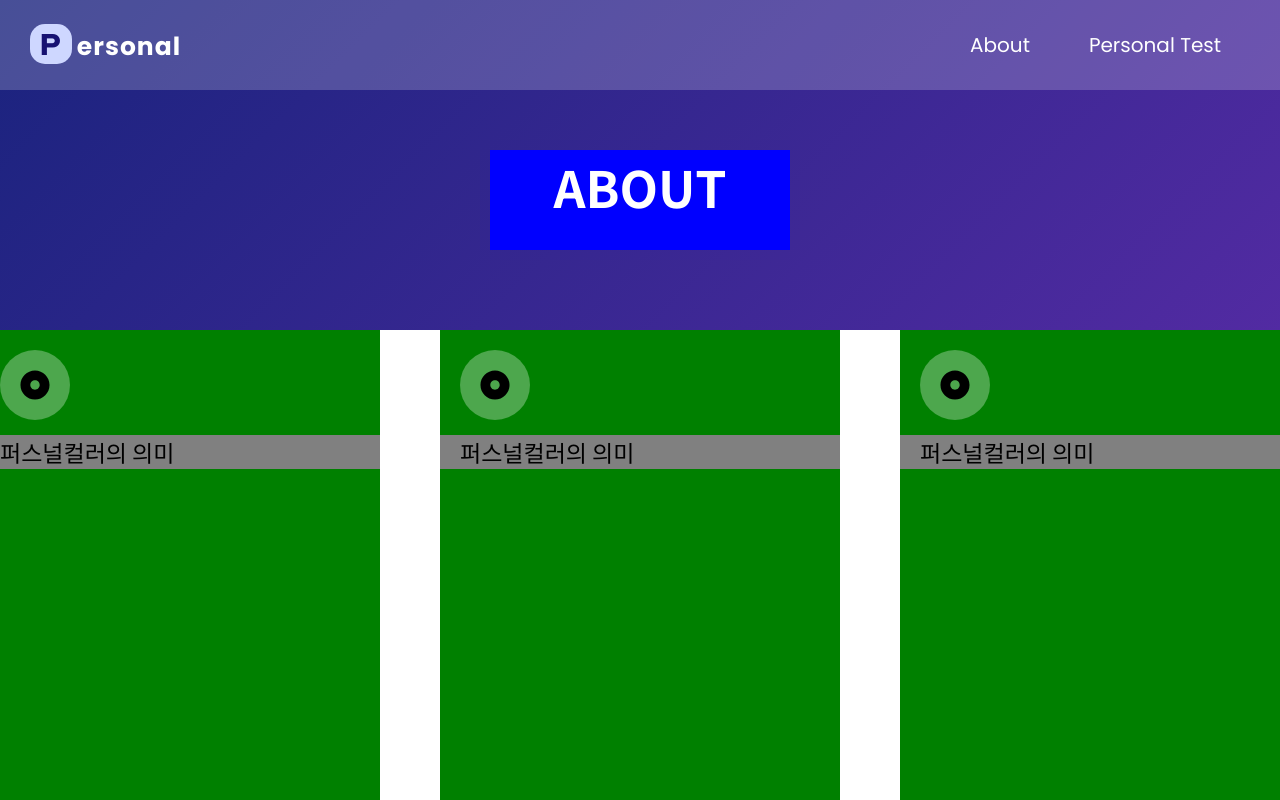
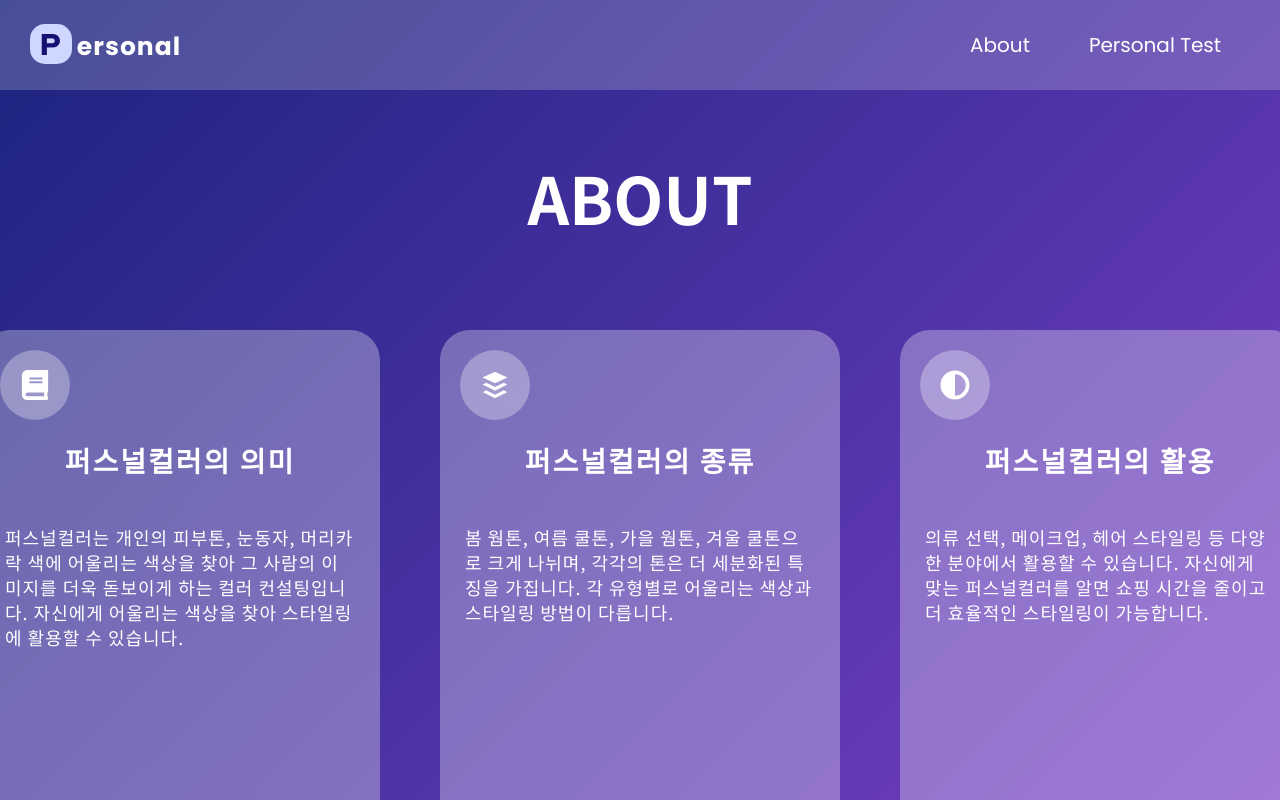
Before and after one commit to jizero1/project-personal, a React (Create React App) app: page /About in a window 1280 px wide. Built offline with nearby package versions, Linux system fonts and the light colour scheme.

Commit message:
about 1차 디자인 수정 완료

```diff
--- a/src/pages/About/About.css
+++ b/src/pages/About/About.css
@@ -1,7 +1,7 @@
 .about {
     width: 100vw;
     height: 1000px;
-    background: linear-gradient(135deg, #1a237e 0%, #692eb1 100%);
+    background: linear-gradient(135deg, #1a237e 0%, #8041cd 100%);
     font-family: "Noto Sans KR", serif;
     display: flex;
     /* justify-content: center; */
@@ -11,19 +11,19 @@
 .about-title {
     width: 300px;
     height: 100px;
-    background-color: blue;
+    /* background-color: blue; */
     margin-top: 150px;
     text-align: center;
 
 }
 .about-title-h2 {
-    font-size: 50px;
+    font-size: 65px;
     color: white;
 }
 .about-text-container {
     /* width: 900px; */
     /* height: 300px; */
-    background-color: white;
+    /* background-color: white; */
     display: flex;
     justify-content: center;
     align-items: center;
@@ -32,9 +32,10 @@
 .about-text-innerContainer {
     width: 400px;
     height: 600px;
-    background-color: green;
+    background-color: rgb(255, 255, 255,0.3);
     margin-left: 30px;
     margin-right: 30px;
+    border-radius: 30px;
 }
 .about-text-iconContainer {
     width: 70px;
@@ -49,11 +50,43 @@
 }
 .about-text-icon {
     font-size: 30px;
+    /* color: rgb(255, 162, 0); */
+    color: white;
 }
-.about-text-p-container {
+
+.about-1:hover,
+.about-2:hover,
+.about-3:hover {
+    animation: aboutTextContainerAni 0.4s forwards;
+
+    /* transition: transform 0.3s ease; */
+}
+@keyframes aboutTextContainerAni {
+    0% {
+        transform: translateY(0px);
+    }
+    100% {
+        transform: translateY(-17px);
+    }
+}
+.about-text-p-subject {
     width: 100%;
-    background-color: grey;
-    margin-top: 15px;
-    padding-left: 20px;
-    font-size: 23px;
+    /* background-color: grey; */
+    margin-top: 20px;
+    /* padding-left: 20px; */
+    text-align: center;
+    font-size: 28px;
+    /* color: rgb(255, 162, 0); */
+    color: white;
+    font-weight: 800;
+    letter-spacing: 2px;
 }
+.about-text-p-explan {
+    width: 100%;
+    padding: 25px;
+    margin-top: 20px;
+    line-height: 25px;
+    color: white;
+    letter-spacing: 1px;
+    font-size: 18px;
+}
--- a/src/pages/About/About.js
+++ b/src/pages/About/About.js
@@ -1,7 +1,7 @@
 import React, { useState } from 'react';
 
 import './About.css';
-import { FaDotCircle } from "react-icons/fa";
+import { FaDotCircle, FaTags, FaAdjust, FaBuffer, FaBook } from "react-icons/fa";
 
 const About = () => {
     return (
@@ -10,23 +10,26 @@ const About = () => {
                 <h2 className="about-title-h2">ABOUT</h2>
             </div>
             <div className="about-text-container">
-            <div className="about-text-innerContainer">
+                <div className="about-text-innerContainer about-1">
                     <div className="about-text-iconContainer">
-                    <FaDotCircle className="about-text-icon" />
+                        <FaBook className="about-text-icon" />
                     </div>
-                <p className="about-text-p-container">퍼스널컬러의 의미</p>
+                    <p className="about-text-p-subject">퍼스널컬러의 의미</p>
+                    <p className="about-text-p-explan">퍼스널컬러는 개인의 피부톤, 눈동자, 머리카락 색에 어울리는 색상을 찾아 그 사람의 이미지를 더욱 돋보이게 하는 컬러 컨설팅입니다. 자신에게 어울리는 색상을 찾아 스타일링에 활용할 수 있습니다.</p>
                 </div>
-            <div className="about-text-innerContainer">
+                <div className="about-text-innerContainer about-2">
                     <div className="about-text-iconContainer">
-                    <FaDotCircle className="about-text-icon"/>
+                        <FaBuffer className="about-text-icon" />
                     </div>
-                <p className="about-text-p-container">퍼스널컬러의 의미</p>
+                    <p className="about-text-p-subject">퍼스널컬러의 종류</p>
+                    <p className="about-text-p-explan">봄 웜톤, 여름 쿨톤, 가을 웜톤, 겨울 쿨톤으로 크게 나뉘며, 각각의 톤은 더 세분화된 특징을 가집니다. 각 유형별로 어울리는 색상과 스타일링 방법이 다릅니다.</p>
                 </div>
-            <div className="about-text-innerContainer">
+                <div className="about-text-innerContainer about-3">
                     <div className="about-text-iconContainer">
-                    <FaDotCircle className="about-text-icon"/>
+                        <FaAdjust className="about-text-icon" />
                     </div>
-                <p className="about-text-p-container">퍼스널컬러의 의미</p>
+                    <p className="about-text-p-subject">퍼스널컬러의 활용</p>
+                    <p className="about-text-p-explan">의류 선택, 메이크업, 헤어 스타일링 등 다양한 분야에서 활용할 수 있습니다. 자신에게 맞는 퍼스널컬러를 알면 쇼핑 시간을 줄이고 더 효율적인 스타일링이 가능합니다.</p>
                 </div>
             </div>
         </div>
--- a/src/pages/Main/Main.css
+++ b/src/pages/Main/Main.css
@@ -5,7 +5,7 @@
     /* background-color: grey; */
     /* background-image: linear-gradient(45deg, #2d3289 10%, #ceb6f8 90%); */
     /* background: linear-gradient(135deg, #FF9A9E 20%, #B497E7 80%); */
-    background: linear-gradient(135deg, #1a237e 0%, #692eb1 100%);
+    background: linear-gradient(135deg, #1a237e 0%, #8041cd 100%);
     display: flex;
     justify-content: center;
     align-items: center;
```
Lines whose indentation alone changed are shown as unchanged.
